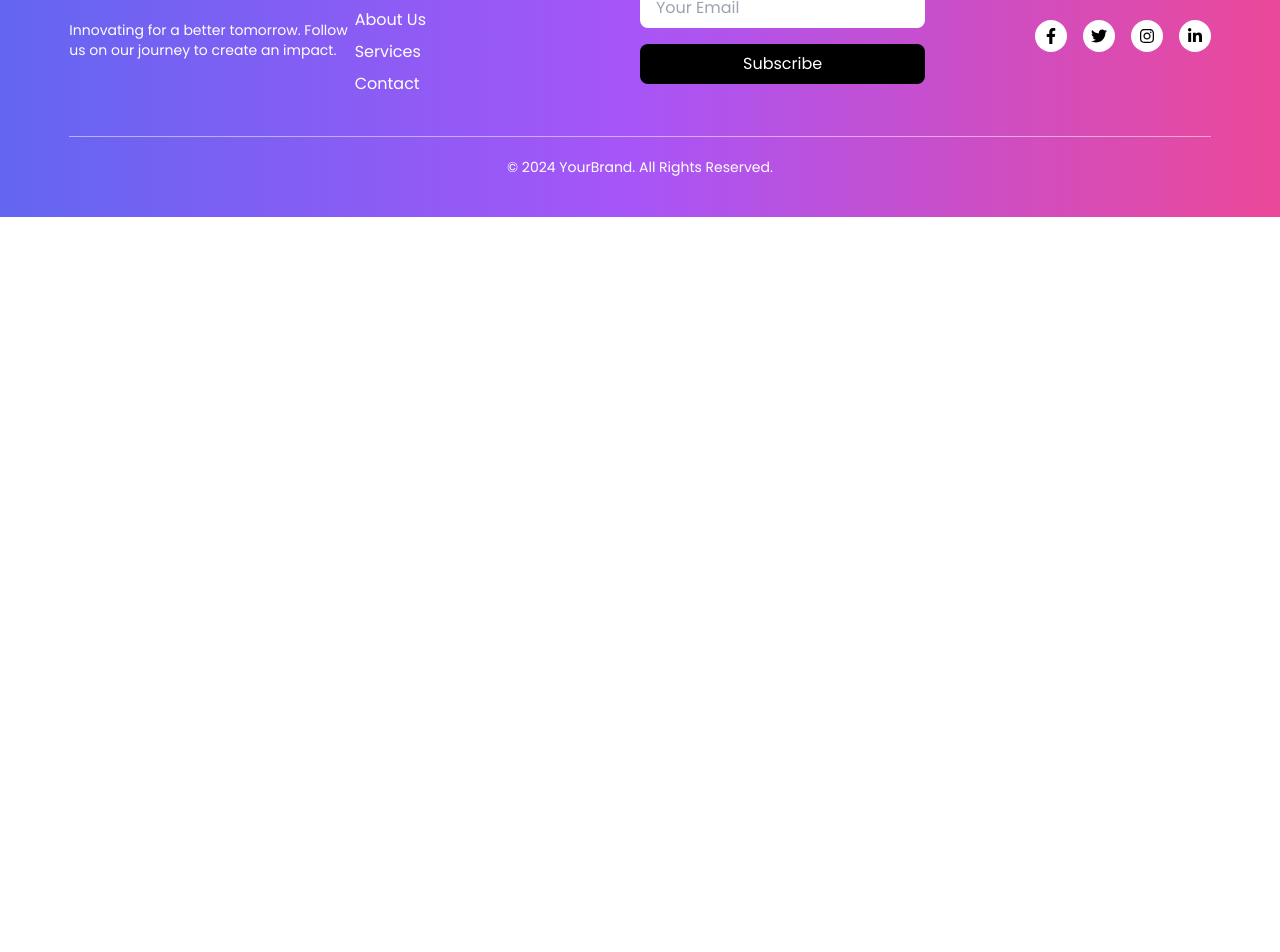
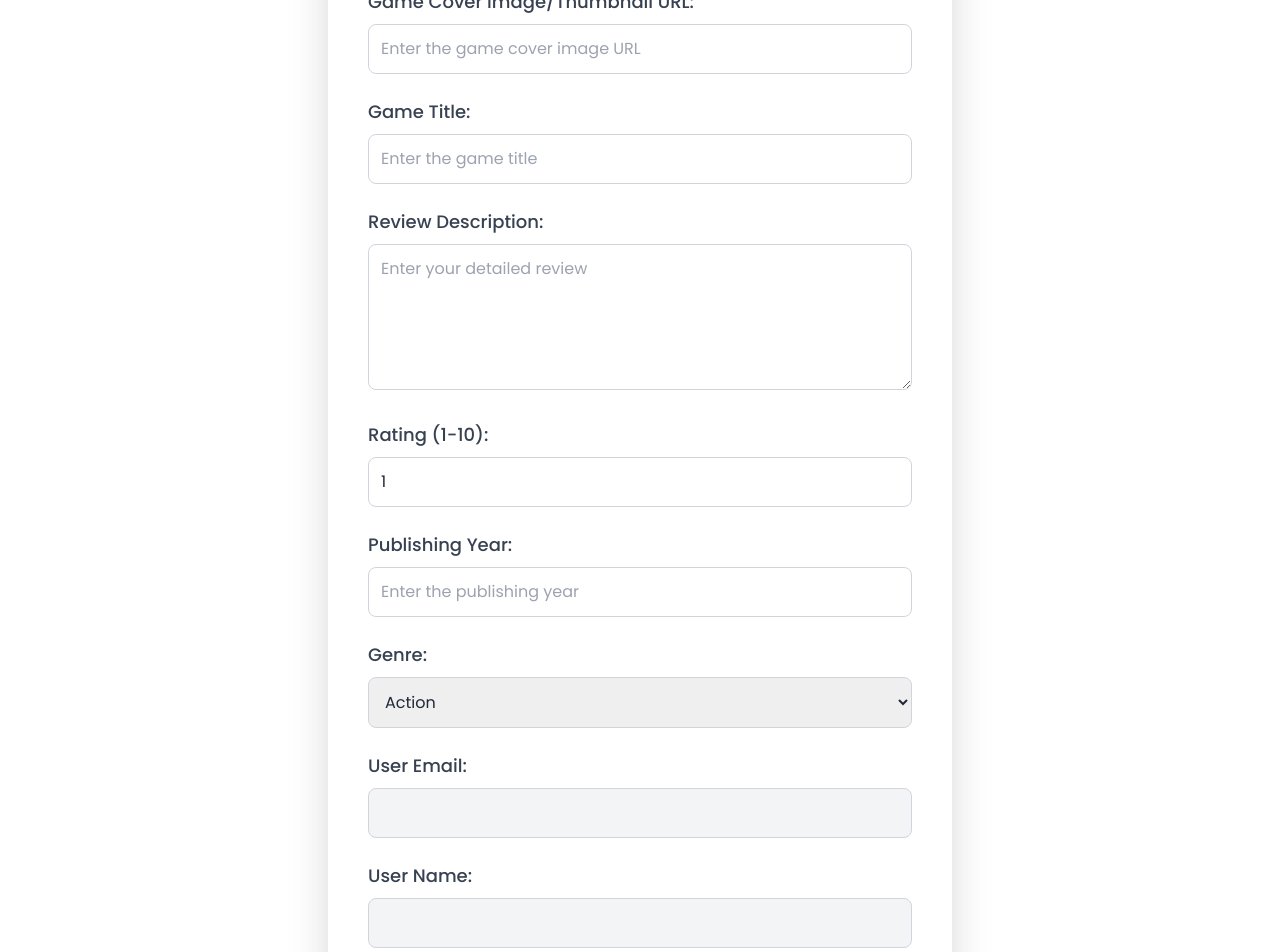
Before and after one commit to tareqahmed2/chill-gamer-client-side, a React (Vite) app: page /updateReview/1 in a window 1280 px wide. Shown: the part 220-1172 px from the top of the page. Before the commit the page ends 800 px from the top, so only its background shows below. Built offline with nearby package versions, Linux system fonts and the light colour scheme; no server answers.

Commit message:
added update reviews functionality

```diff
--- a/src/components/AddReview.jsx
+++ b/src/components/AddReview.jsx
@@ -109,7 +109,7 @@ const AddReview = () => {
           {/* Rating */}
           <div>
             <label className="block text-lg font-medium text-gray-700">
-              Rating (1-5):
+              Rating (1-10):
             </label>
             <input
               type="number"
--- a/src/components/UpdateReview.jsx
+++ b/src/components/UpdateReview.jsx
@@ -1,9 +1,192 @@
-import React from "react";
+import React, { useContext } from "react";
+import { AuthContext } from "../Context/AuthProvider";
+import Swal from "sweetalert2";
+import { useNavigate, useParams } from "react-router-dom";
+import { toast } from "react-toastify";
 
 const UpdateReview = () => {
+  const navigate = useNavigate();
+  const { id } = useParams();
+
+  const { user, userName, userEmail } = useContext(AuthContext);
+  if (!user) {
+    navigate("/login");
+  }
+
+  const handleUpdateReview = (e) => {
+    e.preventDefault();
+    const form = e.target;
+    const cover = form.cover.value;
+    const title = form.title.value;
+    const desc = form.desc.value;
+    const rating = form.rating.value;
+    const publishingYear = form.publishingYear.value;
+    const genre = form.genre.value;
+    const email = form.email.value;
+
+    const UpdateReview = {
+      cover,
+      title,
+      desc,
+      rating,
+      publishingYear,
+      genre,
+      email,
+    };
+
+    fetch(`http://localhost:5000/updateReview/${id}`, {
+      method: "PUT",
+      headers: {
+        "content-type": "application/json",
+      },
+      body: JSON.stringify(UpdateReview),
+    })
+      .then((res) => res.json())
+      .then((data) => {
+        console.log(data);
+        if (data.modifiedCount) {
+          toast.success("successfully updated");
+
+          Swal.fire({
+            title: "Success!",
+            text: "Review updated successfully",
+            icon: "success",
+            confirmButtonText: "Ok",
+          });
+          e.target.reset();
+          navigate("/myReviews");
+        }
+      })
+      .catch((error) => {
+        console.log(error);
+      });
+  };
   return (
-    <div>
-      <h2>this is me update review</h2>
+    <div className="m-4">
+      <div className=" card bg-base-100 w-full md:w-3/4 lg:w-3/6  shrink-0 shadow-2xl mx-auto my-10 py-10 px-3 md:px-10">
+        <h2 className="text-3xl font-semibold text-center mb-6">
+          Update Your Review
+        </h2>
+
+        <form onSubmit={handleUpdateReview} className="space-y-6">
+          <div>
+            <label className="block text-lg font-medium text-gray-700">
+              Game Cover Image/Thumbnail URL:
+            </label>
+            <input
+              type="url"
+              name="cover"
+              placeholder="Enter the game cover image URL"
+              required
+              className="mt-2 w-full p-3 border border-gray-300 rounded-lg focus:outline-none focus:ring-2 focus:ring-indigo-500"
+            />
+          </div>
+
+          <div>
+            <label className="block text-lg font-medium text-gray-700">
+              Game Title:
+            </label>
+            <input
+              type="text"
+              name="title"
+              placeholder="Enter the game title"
+              required
+              className="mt-2 w-full p-3 border border-gray-300 rounded-lg focus:outline-none focus:ring-2 focus:ring-indigo-500"
+            />
+          </div>
+
+          <div>
+            <label className="block text-lg font-medium text-gray-700">
+              Review Description:
+            </label>
+            <textarea
+              name="desc"
+              placeholder="Enter your detailed review"
+              rows="5"
+              required
+              className="mt-2 w-full p-3 border border-gray-300 rounded-lg focus:outline-none focus:ring-2 focus:ring-indigo-500"
+            />
+          </div>
+
+          <div>
+            <label className="block text-lg font-medium text-gray-700">
+              Rating (1-10):
+            </label>
+            <input
+              type="number"
+              name="rating"
+              min="1"
+              max="5"
+              defaultValue="1"
+              required
+              className="mt-2 w-full p-3 border border-gray-300 rounded-lg focus:outline-none focus:ring-2 focus:ring-indigo-500"
+            />
+          </div>
+
+          <div>
+            <label className="block text-lg font-medium text-gray-700">
+              Publishing Year:
+            </label>
+            <input
+              type="number"
+              name="publishingYear"
+              placeholder="Enter the publishing year"
+              required
+              className="mt-2 w-full p-3 border border-gray-300 rounded-lg focus:outline-none focus:ring-2 focus:ring-indigo-500"
+            />
+          </div>
+
+          <div>
+            <label className="block text-lg font-medium text-gray-700">
+              Genre:
+            </label>
+            <select
+              name="genre"
+              required
+              className="mt-2 w-full p-3 border border-gray-300 rounded-lg focus:outline-none focus:ring-2 focus:ring-indigo-500"
+            >
+              <option value="Action">Action</option>
+              <option value="RPG">RPG</option>
+              <option value="Adventure">Adventure</option>
+              <option value="Strategy">Strategy</option>
+              <option value="Puzzle">Puzzle</option>
+            </select>
+          </div>
+
+          <div>
+            <label className="block text-lg font-medium text-gray-700">
+              User Email:
+            </label>
+            <input
+              type="email"
+              name="email"
+              value={userEmail || ""}
+              readOnly
+              required
+              className="mt-2 w-full p-3 border border-gray-300 rounded-lg bg-gray-100 text-gray-600"
+            />
+          </div>
+          <div>
+            <label className="block text-lg font-medium text-gray-700">
+              User Name:
+            </label>
+            <input
+              type="text"
+              name="name"
+              value={userName || ""}
+              readOnly
+              required
+              className="mt-2 w-full p-3 border border-gray-300 rounded-lg bg-gray-100 text-gray-600"
+            />
+          </div>
+
+          <div className="flex justify-center">
+            <button className="w-full py-3 bg-indigo-600 text-white text-lg font-semibold rounded-lg hover:bg-indigo-700 focus:outline-none focus:ring-2 focus:ring-indigo-500">
+              Update Review
+            </button>
+          </div>
+        </form>
+      </div>
     </div>
   );
 };
```
